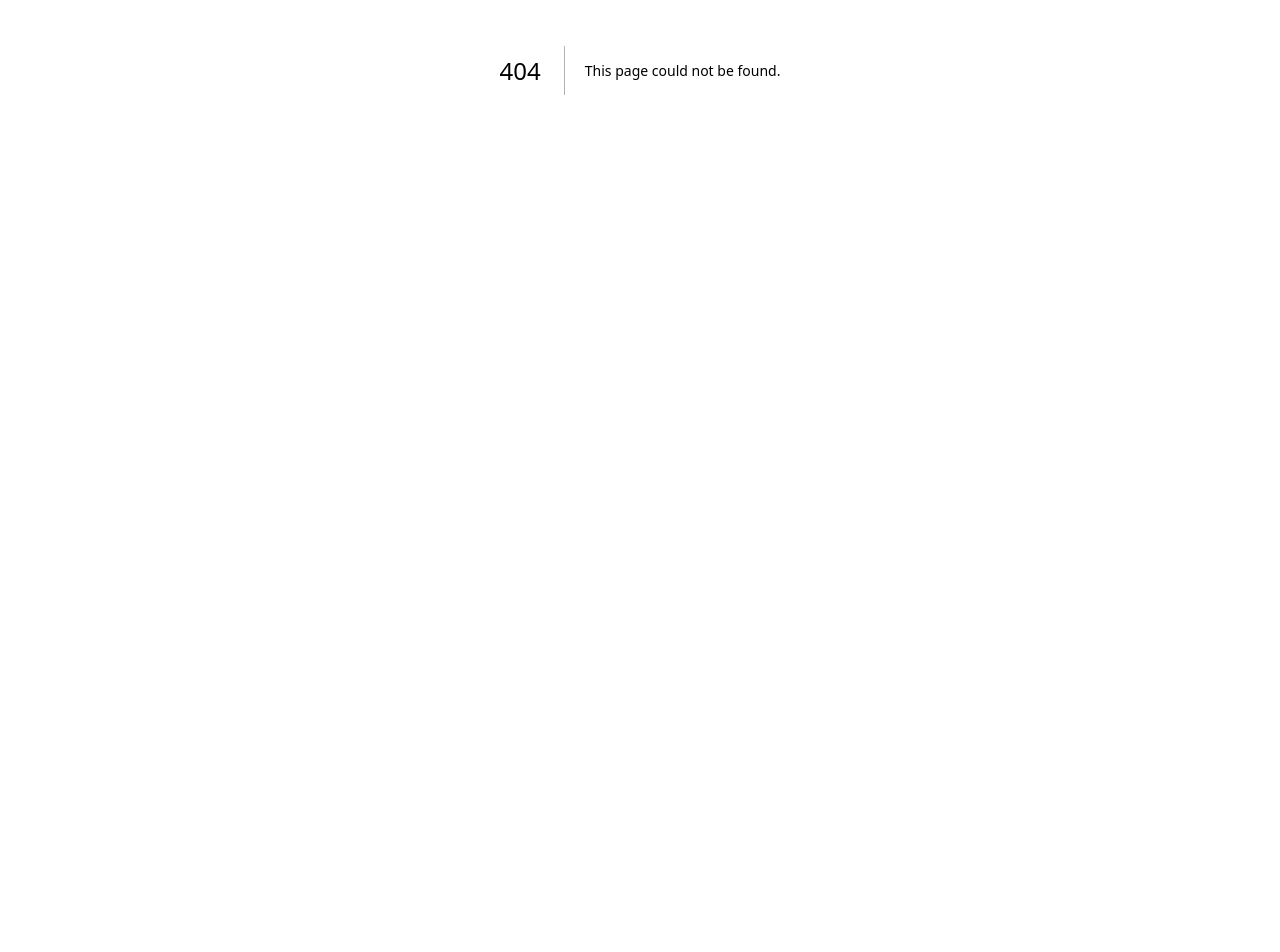
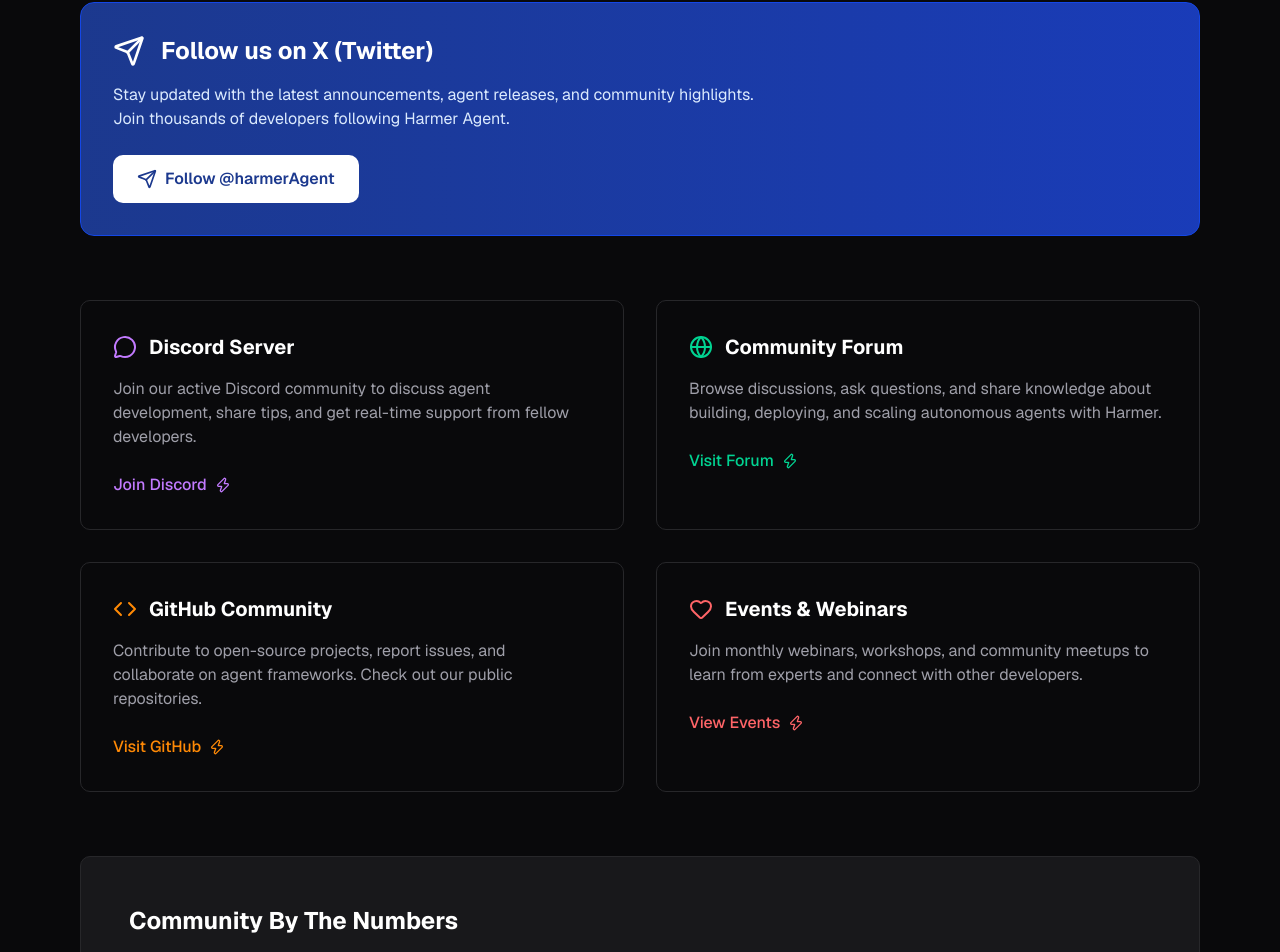
Before and after one commit to nomnom11/harmer-agent, a Next.js app: page /community in a window 1280 px wide. Before the commit this address had no page. Shown: the part 330-1282 px from the top of the page. Before the commit the page ends 800 px from the top, so only its background shows below. Built offline with nearby package versions, Linux system fonts and the light colour scheme.

Commit message:
feat: introduce new Community page with social links and community stats

```diff
--- /dev/null
+++ b/app/community/page.tsx
@@ -0,0 +1,138 @@
+'use client'
+
+import Link from 'next/link'
+import { ArrowLeft, Heart, Users, Send, MessageCircle, Globe, Code, Zap } from 'lucide-react'
+
+export default function Community() {
+  return (
+    <main className="min-h-screen bg-zinc-950 text-white pt-24 pb-12">
+      <div className="max-w-6xl mx-auto px-4">
+        {/* Back Button */}
+        <Link href="/" className="inline-flex items-center gap-2 text-zinc-400 hover:text-white transition-colors mb-8">
+          <ArrowLeft className="w-4 h-4" />
+          <span className="text-sm font-medium">Back to Home</span>
+        </Link>
+
+        {/* Header */}
+        <div className="mb-16">
+          <h1 className="text-4xl md:text-5xl font-bold mb-4">Join Our Community</h1>
+          <p className="text-xl text-zinc-400 max-w-2xl">Connect with developers, share insights, and collaborate on building the future of autonomous agents.</p>
+        </div>
+
+        {/* Twitter/X Banner */}
+        <div className="bg-gradient-to-r from-blue-900 to-blue-800 border border-blue-700 rounded-xl p-8 mb-16">
+          <div className="flex items-center gap-4 mb-4">
+            <Send className="w-8 h-8" />
+            <h2 className="text-2xl font-bold">Follow us on X (Twitter)</h2>
+          </div>
+          <p className="text-blue-100 mb-6 max-w-2xl">Stay updated with the latest announcements, agent releases, and community highlights. Join thousands of developers following Harmer Agent.</p>
+          <a href="https://x.com/harmerAgent" target="_blank" rel="noopener noreferrer" className="inline-flex items-center gap-2 bg-white text-blue-900 px-6 py-3 rounded-lg font-semibold hover:bg-blue-100 transition-colors">
+            <Send className="w-5 h-5" />
+            Follow @harmerAgent
+          </a>
+        </div>
+
+        {/* Community Sections */}
+        <div className="grid md:grid-cols-2 gap-8 mb-16">
+          {/* Discord */}
+          <div className="border border-zinc-800 rounded-lg p-8 hover:border-zinc-700 transition-colors">
+            <div className="flex items-center gap-3 mb-4">
+              <MessageCircle className="w-6 h-6 text-purple-400" />
+              <h3 className="text-xl font-bold">Discord Server</h3>
+            </div>
+            <p className="text-zinc-400 mb-6">Join our active Discord community to discuss agent development, share tips, and get real-time support from fellow developers.</p>
+            <a href="#" className="inline-flex items-center gap-2 text-purple-400 hover:text-purple-300 font-medium">
+              Join Discord <Zap className="w-4 h-4" />
+            </a>
+          </div>
+
+          {/* Forum */}
+          <div className="border border-zinc-800 rounded-lg p-8 hover:border-zinc-700 transition-colors">
+            <div className="flex items-center gap-3 mb-4">
+              <Globe className="w-6 h-6 text-emerald-400" />
+              <h3 className="text-xl font-bold">Community Forum</h3>
+            </div>
+            <p className="text-zinc-400 mb-6">Browse discussions, ask questions, and share knowledge about building, deploying, and scaling autonomous agents with Harmer.</p>
+            <a href="#" className="inline-flex items-center gap-2 text-emerald-400 hover:text-emerald-300 font-medium">
+              Visit Forum <Zap className="w-4 h-4" />
+            </a>
+          </div>
+
+          {/* GitHub */}
+          <div className="border border-zinc-800 rounded-lg p-8 hover:border-zinc-700 transition-colors">
+            <div className="flex items-center gap-3 mb-4">
+              <Code className="w-6 h-6 text-orange-400" />
+              <h3 className="text-xl font-bold">GitHub Community</h3>
+            </div>
+            <p className="text-zinc-400 mb-6">Contribute to open-source projects, report issues, and collaborate on agent frameworks. Check out our public repositories.</p>
+            <a href="https://github.com" target="_blank" rel="noopener noreferrer" className="inline-flex items-center gap-2 text-orange-400 hover:text-orange-300 font-medium">
+              Visit GitHub <Zap className="w-4 h-4" />
+            </a>
+          </div>
+
+          {/* Events */}
+          <div className="border border-zinc-800 rounded-lg p-8 hover:border-zinc-700 transition-colors">
+            <div className="flex items-center gap-3 mb-4">
+              <Heart className="w-6 h-6 text-red-400" />
+              <h3 className="text-xl font-bold">Events & Webinars</h3>
+            </div>
+            <p className="text-zinc-400 mb-6">Join monthly webinars, workshops, and community meetups to learn from experts and connect with other developers.</p>
+            <a href="#" className="inline-flex items-center gap-2 text-red-400 hover:text-red-300 font-medium">
+              View Events <Zap className="w-4 h-4" />
+            </a>
+          </div>
+        </div>
+
+        {/* Community Stats */}
+        <div className="bg-zinc-900 border border-zinc-800 rounded-lg p-12 mb-16">
+          <h2 className="text-2xl font-bold mb-8">Community By The Numbers</h2>
+          <div className="grid md:grid-cols-4 gap-8">
+            <div>
+              <div className="text-3xl font-bold text-green-400 mb-2">12.5K+</div>
+              <div className="text-zinc-400">Active Members</div>
+            </div>
+            <div>
+              <div className="text-3xl font-bold text-blue-400 mb-2">850+</div>
+              <div className="text-zinc-400">Daily Conversations</div>
+            </div>
+            <div>
+              <div className="text-3xl font-bold text-purple-400 mb-2">2.3K+</div>
+              <div className="text-zinc-400">Shared Agents</div>
+            </div>
+            <div>
+              <div className="text-3xl font-bold text-orange-400 mb-2">98%</div>
+              <div className="text-zinc-400">Satisfaction Rate</div>
+            </div>
+          </div>
+        </div>
+
+        {/* Community Guidelines */}
+        <div className="bg-gradient-to-r from-zinc-900 to-zinc-800 border border-zinc-700 rounded-lg p-8">
+          <h2 className="text-2xl font-bold mb-4">Community Guidelines</h2>
+          <ul className="space-y-3 text-zinc-300">
+            <li className="flex gap-3">
+              <span className="text-green-400 font-bold">•</span>
+              <span>Be respectful and constructive in all interactions</span>
+            </li>
+            <li className="flex gap-3">
+              <span className="text-green-400 font-bold">•</span>
+              <span>Share knowledge and help others learn and grow</span>
+            </li>
+            <li className="flex gap-3">
+              <span className="text-green-400 font-bold">•</span>
+              <span>Avoid spam, self-promotion, and low-quality content</span>
+            </li>
+            <li className="flex gap-3">
+              <span className="text-green-400 font-bold">•</span>
+              <span>Report inappropriate behavior to moderators immediately</span>
+            </li>
+            <li className="flex gap-3">
+              <span className="text-green-400 font-bold">•</span>
+              <span>Respect intellectual property and credit original creators</span>
+            </li>
+          </ul>
+        </div>
+      </div>
+    </main>
+  )
+}
--- a/app/page.tsx
+++ b/app/page.tsx
@@ -114,7 +114,7 @@ export default function Home() {
               <button onClick={() => handleNavClick('Workflows')} className="text-sm text-zinc-400 hover:text-white transition-colors cursor-pointer">Workflows</button>
               <button onClick={() => handleNavClick('Dashboard')} className="text-sm text-zinc-400 hover:text-white transition-colors cursor-pointer">Dashboard</button>
               <Link href="/docs" className="text-sm text-zinc-400 hover:text-white transition-colors cursor-pointer">Docs</Link>
-              <button onClick={() => handleNavClick('Community')} className="text-sm text-zinc-400 hover:text-white transition-colors cursor-pointer">Community</button>
+              <Link href="/community" className="text-sm text-zinc-400 hover:text-white transition-colors cursor-pointer">Community</Link>
               <button onClick={handleConnectWallet} className="px-4 py-2 border border-zinc-700 rounded-lg text-sm font-medium hover:bg-zinc-900 transition-colors cursor-pointer">
                 Connect Wallet
               </button>
@@ -135,7 +135,7 @@ export default function Home() {
               <button onClick={() => handleNavClick('Workflows')} className="block w-full text-left px-4 py-2 text-sm text-zinc-400 hover:text-white">Workflows</button>
               <button onClick={() => handleNavClick('Dashboard')} className="block w-full text-left px-4 py-2 text-sm text-zinc-400 hover:text-white">Dashboard</button>
               <Link href="/docs" className="block w-full text-left px-4 py-2 text-sm text-zinc-400 hover:text-white">Docs</Link>
-              <button onClick={() => handleNavClick('Community')} className="block w-full text-left px-4 py-2 text-sm text-zinc-400 hover:text-white">Community</button>
+              <Link href="/community" className="block w-full text-left px-4 py-2 text-sm text-zinc-400 hover:text-white">Community</Link>
               <button onClick={handleConnectWallet} className="w-full px-4 py-2 border border-zinc-700 rounded-lg text-sm font-medium hover:bg-zinc-900">
                 Connect Wallet
               </button>
```
